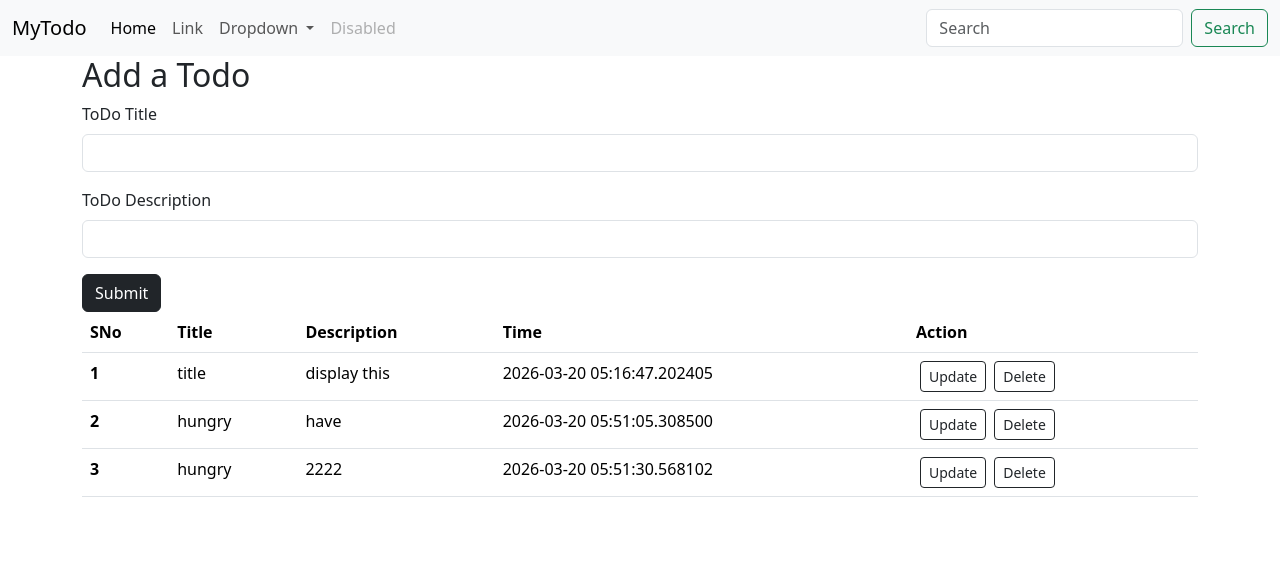
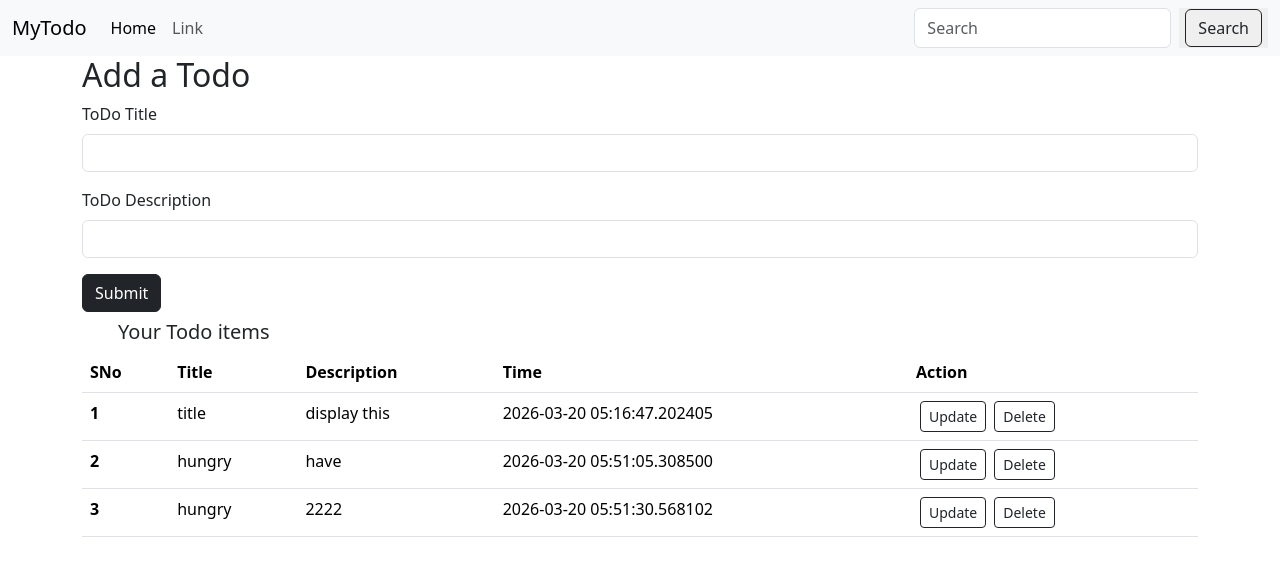
Before and after one commit to Manitabista04/Flask, a Flask app: page / in a window 1280 px wide. Shown: the top 576 px of the page. Run offline with Flask 3, Linux system fonts and the light colour scheme.

```diff
--- a/app.py
+++ b/app.py
@@ -28,16 +28,10 @@ def hello_world():
     return render_template('index.html' , allTodo = allTodo)
 
 
-@app.route('/show')
-def products():
-    allTodo = Todo.query.all()
-    print(allTodo)
-    return 'this is a products page'
-
 @app.route('/update')
 def update():
     allTodo = Todo.query.all()
-    print(allTodo)
+    print(type(allTodo))
     return 'this is a products page'
 
 @app.route('/delete/<int:sno>')
@@ -47,6 +41,17 @@ def delete(sno):
     db.session.commit()
     return redirect("/")
 
+@app.route('/search/<string:title>')
+def search(title):
+    todo = Todo.query.filter_by(title = title).first()
+    db.session.commit()
+
+    if todo is None:
+        return render_template('index.html', allTodo = [])
+    else:
+        return render_template('index.html', allTodo = [todo])
+
+
 
 if __name__ == "__main__":
     app.run(debug=True, port=5001)
--- a/templates/index.html
+++ b/templates/index.html
@@ -34,28 +34,6 @@
             <li class="nav-item">
               <a class="nav-link" href="#">Link</a>
             </li>
-            <li class="nav-item dropdown">
-              <a
-                class="nav-link dropdown-toggle"
-                href="#"
-                role="button"
-                data-bs-toggle="dropdown"
-                aria-expanded="false"
-              >
-                Dropdown
-              </a>
-              <ul class="dropdown-menu">
-                <li><a class="dropdown-item" href="#">Action</a></li>
-                <li><a class="dropdown-item" href="#">Another action</a></li>
-                <li><hr class="dropdown-divider" /></li>
-                <li>
-                  <a class="dropdown-item" href="#">Something else here</a>
-                </li>
-              </ul>
-            </li>
-            <li class="nav-item">
-              <a class="nav-link disabled" aria-disabled="true">Disabled</a>
-            </li>
           </ul>
           <form class="d-flex" role="search">
             <input
@@ -63,10 +41,27 @@
               type="search"
               placeholder="Search"
               aria-label="Search"
+              id="searchInput"
+
             />
-            <button class="btn btn-outline-success" type="submit">
-              Search
-            </button>
+            <button style="border: none;">
+              <a id="submitbtn" class="btn btn-outline-dark" type="button" >
+                Search
+              </a>
+
+                <script>
+
+                  submit= document.getElementById('submitbtn')
+                  search= document.getElementById('searchInput')
+
+                  search.addEventListener('change',()=>{
+                    submit.href= "/search/" + search.value
+                  })
+
+
+                </script>
+              </button>
+
           </form>
         </div>
       </div>
@@ -82,13 +77,17 @@
   <label for="desc" class="form-label">ToDo Description</label>
   <input type="text" class="form-control" name="desc" id="desc">
 </div>
-  <button type="submit" class="btn btn-dark">Submit</button>
+  <button type="submit" class="btn btn-dark mb-2">Submit</button>
   </form>
     </div>
+    <h5 style="margin-left: 118px;"> Your Todo items</h5>
+
     <div class="container">
 
     {% if allTodo|length ==0 %}
-      no record
+      <div class="alert alert-dark" role="alert">
+        No todo added. Please add your first todo!
+      </div>
 
     {% else %}
         <table class="table">
```
Also changed, not shown: instance/site.db.
